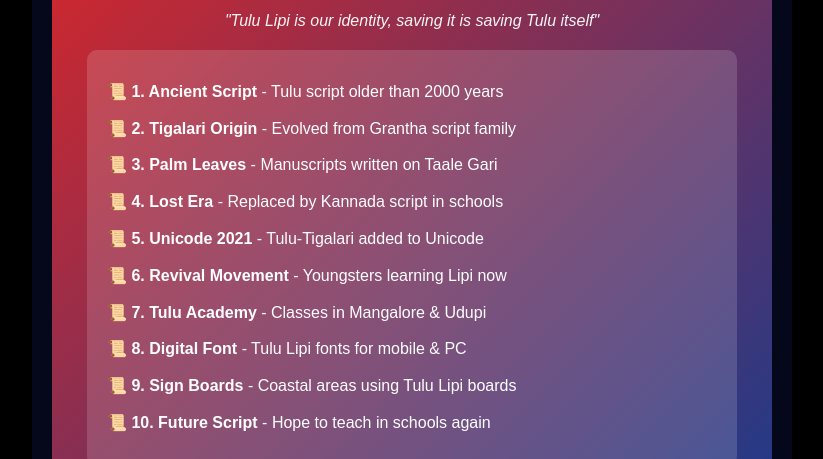
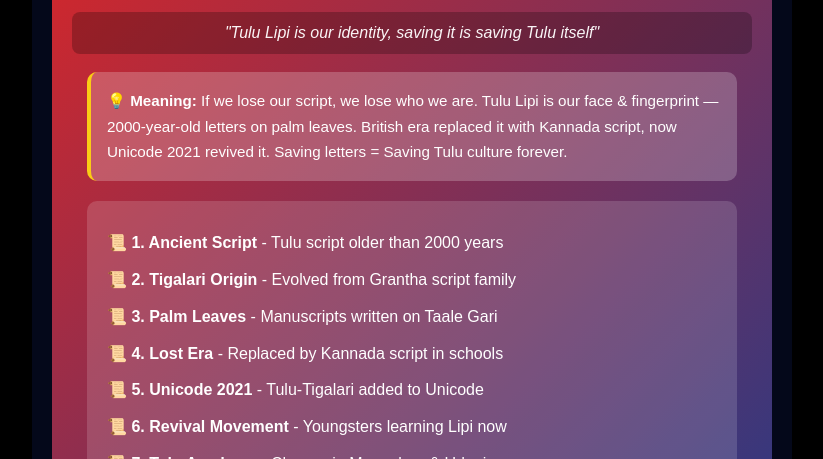
Before and after one commit to kitabverse-library/kitabverse, a plain HTML site: page index.html in a window 1280 px wide. Shown: the part 641-1100 px from the top of the page, without its empty margins (228-1051 px from the left). Drawn offline with Linux system fonts and the light colour scheme.

Commit message:
Enhance Tulu Lipi section with meaning and styles
Updated the Tulu Lipi section to include meaning and additional styling.

```diff
--- a/index.html
+++ b/index.html
@@ -34,13 +34,18 @@ KitabVerse Official - <a href="https://www.instagram.com/kitabverse.official" ta
 
 <main class="content">
 
-<!-- ===== BRANCH 29 - TULU LIPI ===== -->
+<!-- ===== BRANCH 29 - TULU LIPI WITH MEANING ===== -->
 <div style="background: linear-gradient(135deg, #dc2626 0%, #1e3a8a 100%); padding: 50px 20px; text-align: center; color: white; border-radius: 12px; margin-bottom: 30px;">
 <h1 style="font-size: 2.3em; margin: 0;">📜 Tulu Lipi - Lost Script Revival</h1>
 <p style="font-size: 1.1em; margin-top: 12px;">Reclaiming Our Ancient Script</p>
-<p style="margin-top: 15px; font-size: 1em; opacity: 0.95; max-width: 700px; margin-left: auto; margin-right: auto; font-style: italic;">
+<p style="margin-top: 15px; font-size: 1em; opacity: 0.95; max-width: 700px; margin-left: auto; margin-right: auto; font-style: italic; background: rgba(0,0,0,0.25); padding: 12px; border-radius: 8px;">
 "Tulu Lipi is our identity, saving it is saving Tulu itself"
 </p>
+
+<div style="margin-top: 18px; text-align: left; max-width: 650px; margin-left: auto; margin-right: auto; background: rgba(255,255,255,0.22); padding: 16px; border-radius: 10px; border-left: 4px solid #facc15;">
+<p style="margin:0; font-size:0.95em; line-height:1.7;"><b>💡 Meaning:</b> If we lose our script, we lose who we are. Tulu Lipi is our face & fingerprint — 2000-year-old letters on palm leaves. British era replaced it with Kannada script, now Unicode 2021 revived it. Saving letters = Saving Tulu culture forever.</p>
+</div>
+
 <div style="margin-top: 20px; text-align: left; max-width: 650px; margin-left: auto; margin-right: auto; background: rgba(255,255,255,0.15); padding: 20px; border-radius: 10px; line-height: 1.8;">
 <p style="margin: 8px 0;">📜 <b>1. Ancient Script</b> - Tulu script older than 2000 years</p>
 <p style="margin: 8px 0;">📜 <b>2. Tigalari Origin</b> - Evolved from Grantha script family</p>
```
